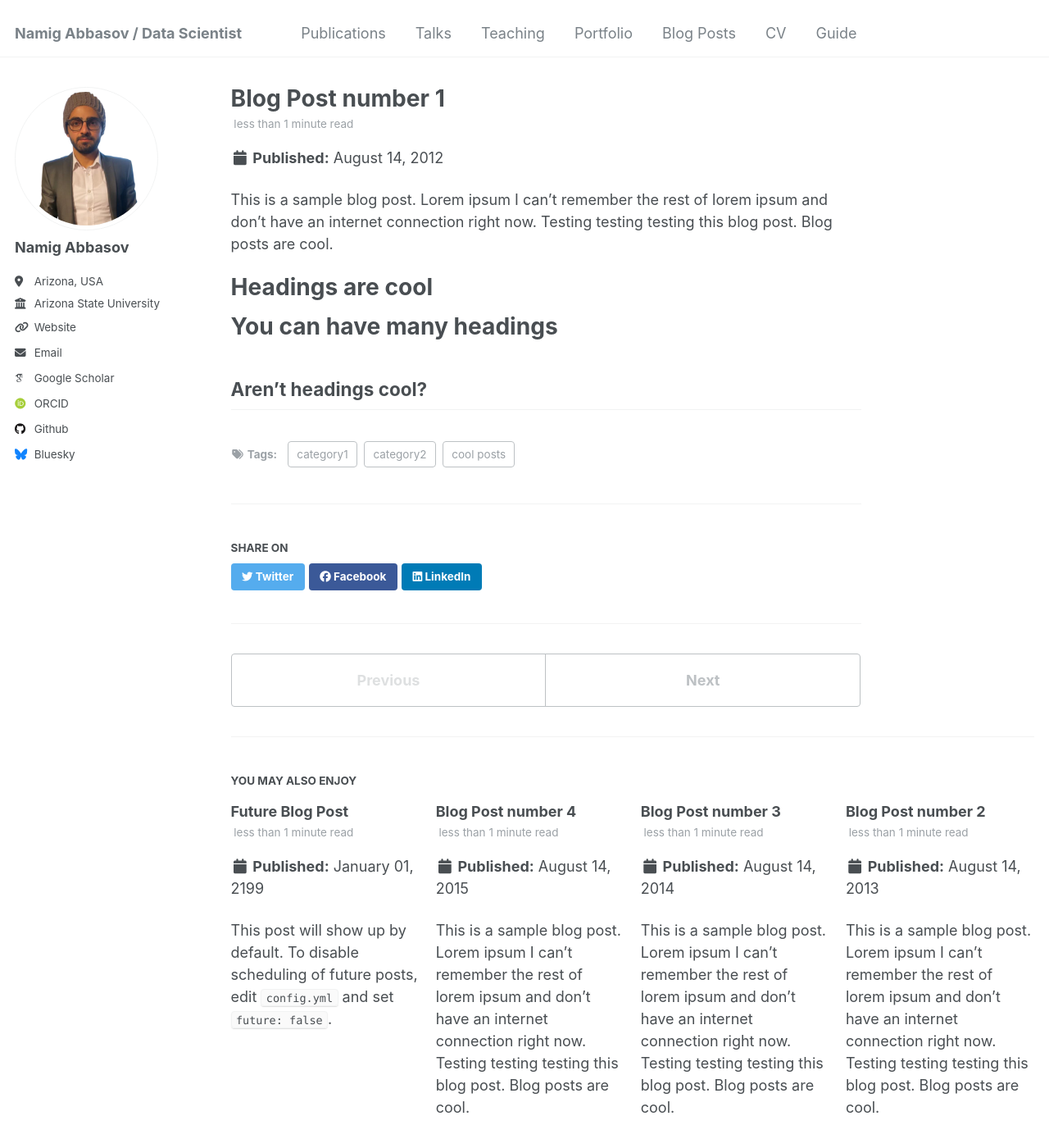
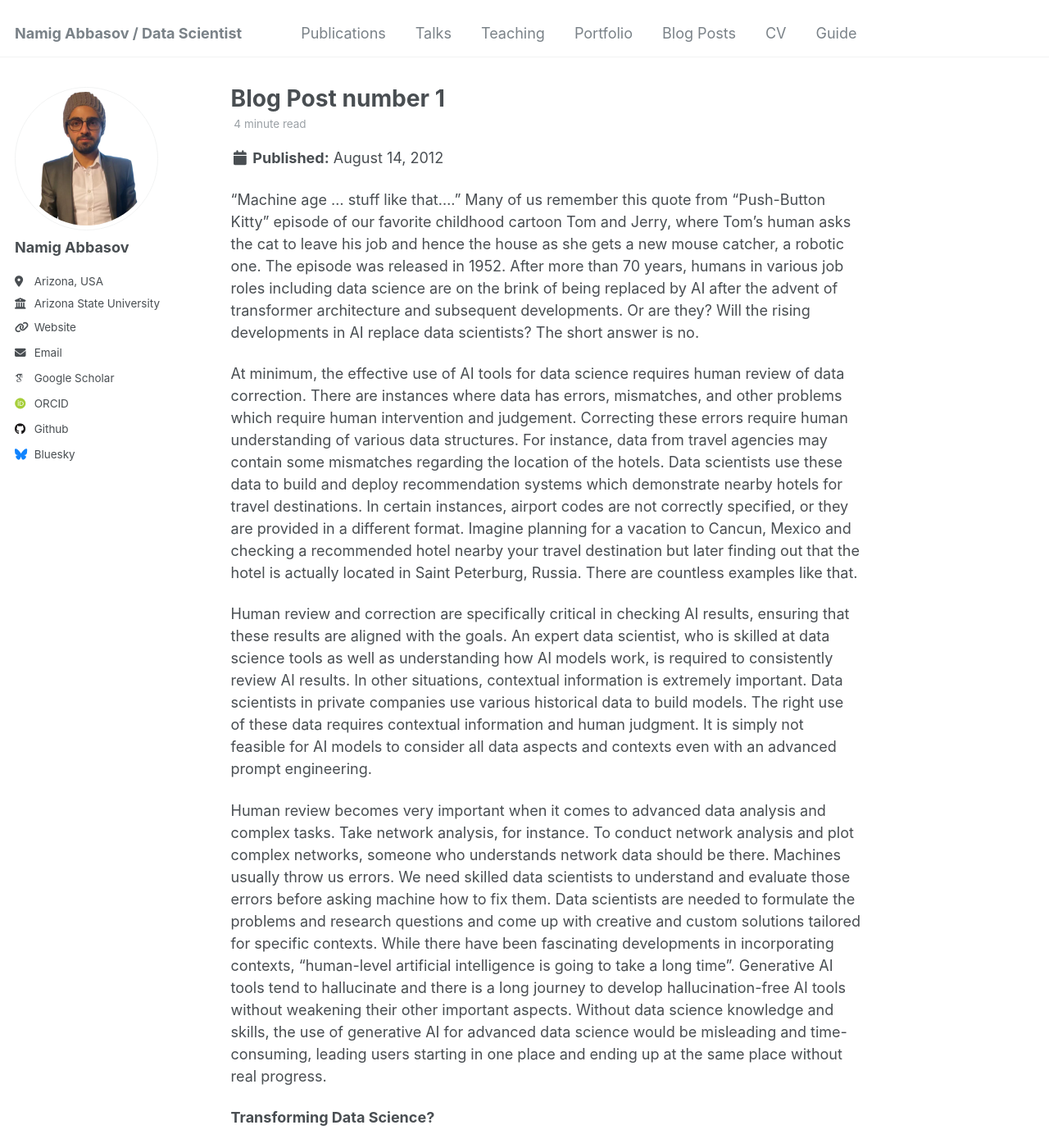
Before and after one commit to namigabbasov/namigabbasov.github.io, a Jekyll site: the page built from _posts/2012-08-14-blog-post-1.md, in a window 1280 px wide and 1400 px high. Shown: the whole window at 82% size. Built offline with Jekyll 4.4.1, drawn with Linux system fonts in a browser that asks for light colours; some web fonts are replaced; some of the changed text lies outside the part shown.

Commit message:
Update 2012-08-14-blog-post-1.md

```diff
--- a/_posts/2012-08-14-blog-post-1.md
+++ b/_posts/2012-08-14-blog-post-1.md
@@ -7,14 +7,18 @@ tags:
   - category1
   - category2
 ---
+“Machine age … stuff like that….” Many of us remember this quote from “Push-Button Kitty” episode of our favorite childhood cartoon Tom and Jerry, where Tom’s human asks the cat to leave his job and hence the house as she gets a new mouse catcher, a robotic one. The episode was released in 1952. After more than 70 years, humans in various job roles including data science are on the brink of being replaced by AI after the advent of transformer architecture and subsequent developments. Or are they? Will the rising developments in AI replace data scientists?  The short answer is no.
 
-This is a sample blog post. Lorem ipsum I can't remember the rest of lorem ipsum and don't have an internet connection right now. Testing testing testing this blog post. Blog posts are cool.
+At minimum, the effective use of AI tools for data science requires human review of data correction. There are instances where data has errors, mismatches, and other problems which require human intervention and judgement. Correcting these errors require human understanding of various data structures. For instance, data from travel agencies may contain some mismatches regarding the location of the hotels. Data scientists use these data to build and deploy recommendation systems which demonstrate nearby hotels for travel destinations. In certain instances, airport codes are not correctly specified, or they are provided in a different format. Imagine planning for a vacation to Cancun, Mexico and checking a recommended hotel nearby your travel destination but later finding out that the hotel is actually located in Saint Peterburg, Russia.  There are countless examples like that.
 
-Headings are cool
-======
+Human review and correction are specifically critical in checking AI results, ensuring that these results are aligned with the goals. An expert data scientist, who is skilled at data science tools as well as understanding how AI models work, is required to consistently review AI results.  In other situations, contextual information is extremely important. Data scientists in private companies use various historical data to build models. The right use of these data requires contextual information and human judgment.  It is simply not feasible for AI models to consider all data aspects and contexts even with an advanced prompt engineering.
 
-You can have many headings
-======
+Human review becomes very important when it comes to advanced data analysis and complex tasks. Take network analysis, for instance. To conduct network analysis and plot complex networks, someone who understands network data should be there. Machines usually throw us errors. We need skilled data scientists to understand and evaluate those errors before asking machine how to fix them. Data scientists are needed to formulate the problems and research questions and come up with creative and custom solutions tailored for specific contexts. While there have been fascinating developments in incorporating contexts, “human-level artificial intelligence is going to take a long time”. Generative AI tools tend to hallucinate and there is a long journey to develop hallucination-free AI tools without weakening their other important aspects. Without data science knowledge and skills, the use of generative AI for advanced data science would be misleading and time-consuming, leading users starting in one place and ending up at the same place without real progress.
 
-Aren't headings cool?
-------
+**Transforming Data Science?**
+
+While AI is less likely to replace human data scientists, it is massively transforming data science sector. One clear way of transformation is automation of tedious and routine tasks such as data cleaning and preparation with human overseeing.   New generative AI tools like Gemini, ChatGPT, and Llama, along with advancements in specialized areas such as computer vision and image or video generation, offer exciting new directions in the field of data science. Rather than replacing humans, these rapid developments necessitate data scientists with new skills in advanced deep learning techniques, understanding and working with generative AI models, and proficiency in using cloud platforms. New developments also require data scientists with excellent communication and interpretation skills as well as domain knowledge.
+
+Going back to the robotic cat, Tom didn’t lose his job after all. The hailed robotic cat with “no feeding, no fussing, and no fur” failed to distinguish between a real mouse and robotic mice and demolished the whole house. Perhaps, it needed its furry version to oversee its operations in catching Jerry. In that case, the robot cat wouldn’t replace Tom but augment his job performance.  While this didn’t happen in Tom and Jerry, an analogous scenario is likely to happen in data science. AI models will need data scientists to oversee its functioning, consistently fine-tune these models, and ensure that they follow ethical considerations and alignment rules.
+
+The bottom line is that new developments in AI are unlikely to replace data scientists but will most likely transform data science sector. Those who develop skills to understand how AI works and integrate AI tools to their daily data science tasks will stay ahead of the rapidly evolving field. The future is uncertain but surely very exciting!
```
